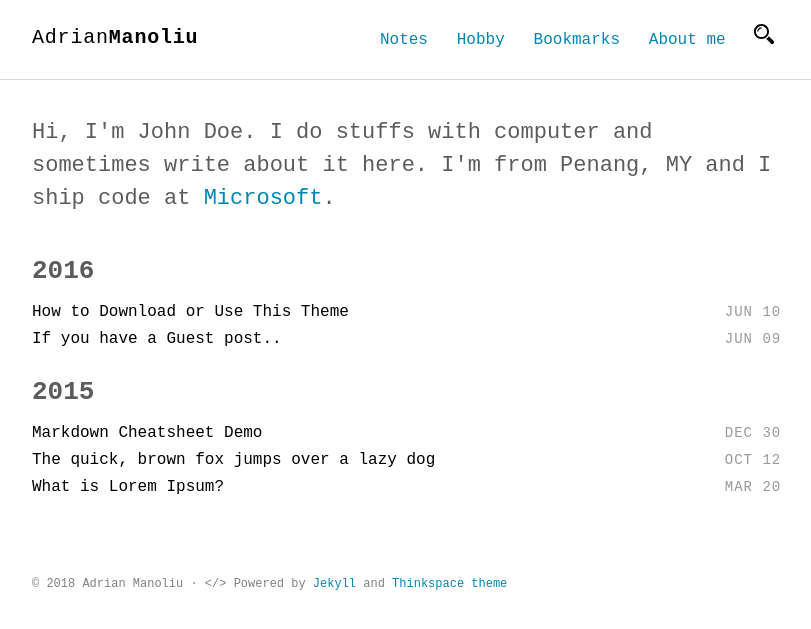
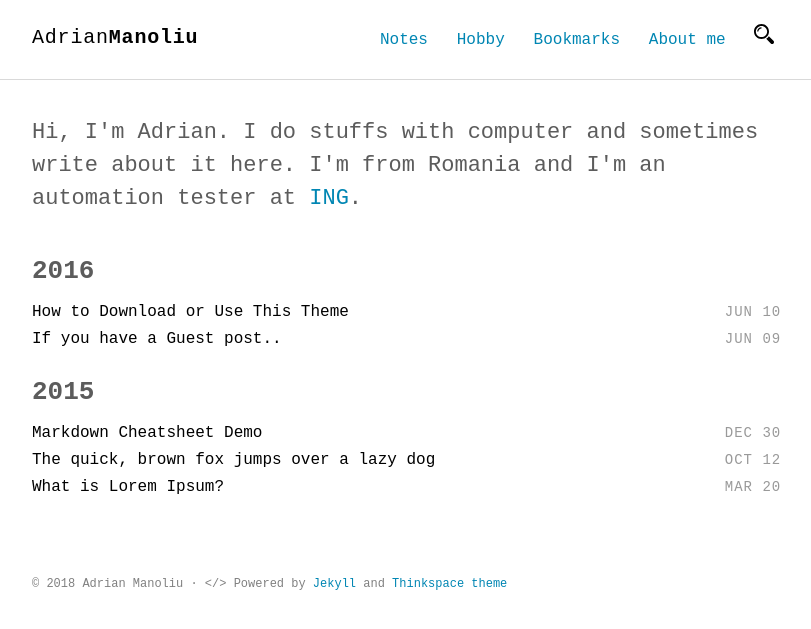
Before and after one commit to AdrianM87/AdrianM87.github.io, a Jekyll site: the page built from index.html, in a window 1280 px wide. Shown: the top 629 px of the page, without its empty margins (232-1043 px from the left). Built offline with Jekyll 4.4.1, drawn with Linux system fonts in a browser that asks for light colours; some web fonts are replaced.

Commit message:
Update intro.html

```diff
--- a/_includes/intro.html
+++ b/_includes/intro.html
@@ -1,5 +1,5 @@
 <section class="intro">
   <div class="container">
-    <p class="lead">Hi, I'm John Doe. I do stuffs with computer and sometimes write about it here. I'm from Penang, MY and I ship code at <a href="#">Microsoft</a>.</p>
+    <p class="lead">Hi, I'm Adrian. I do stuffs with computer and sometimes write about it here. I'm from Romania and I'm an automation tester at <a href="https://ing.ro/">ING</a>.</p>
   </div>
 </section>
```
